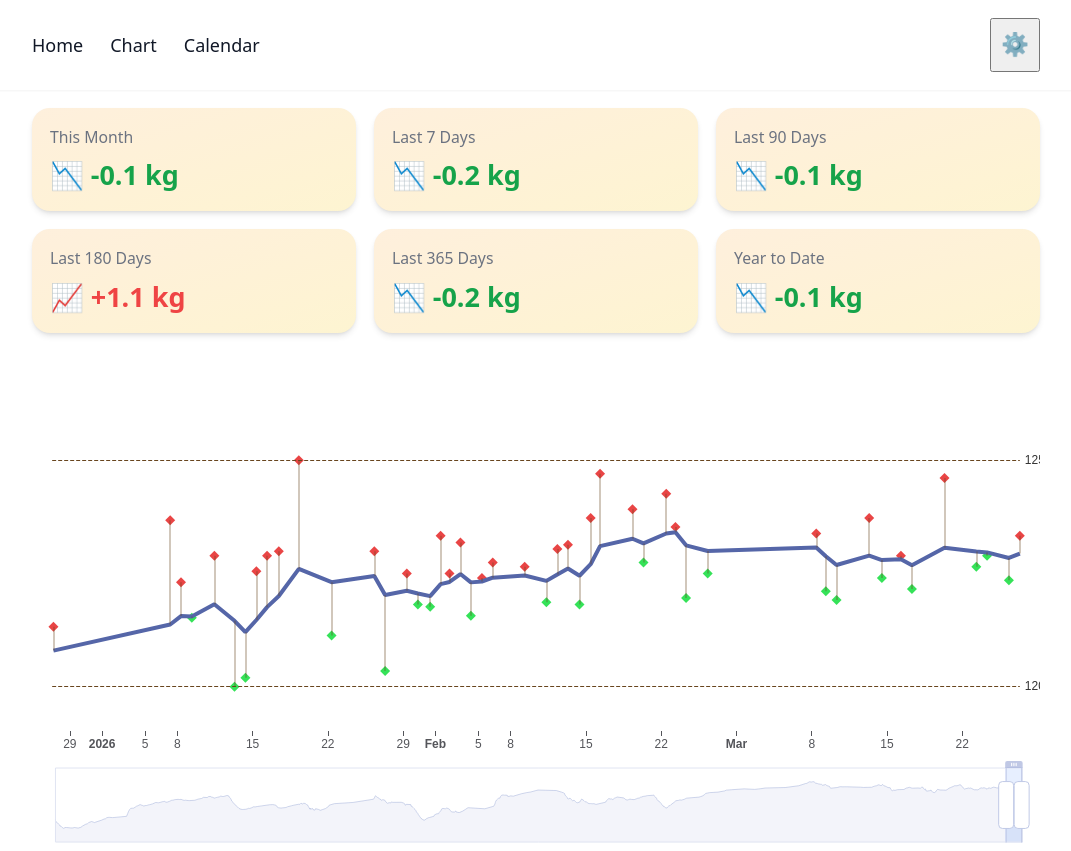
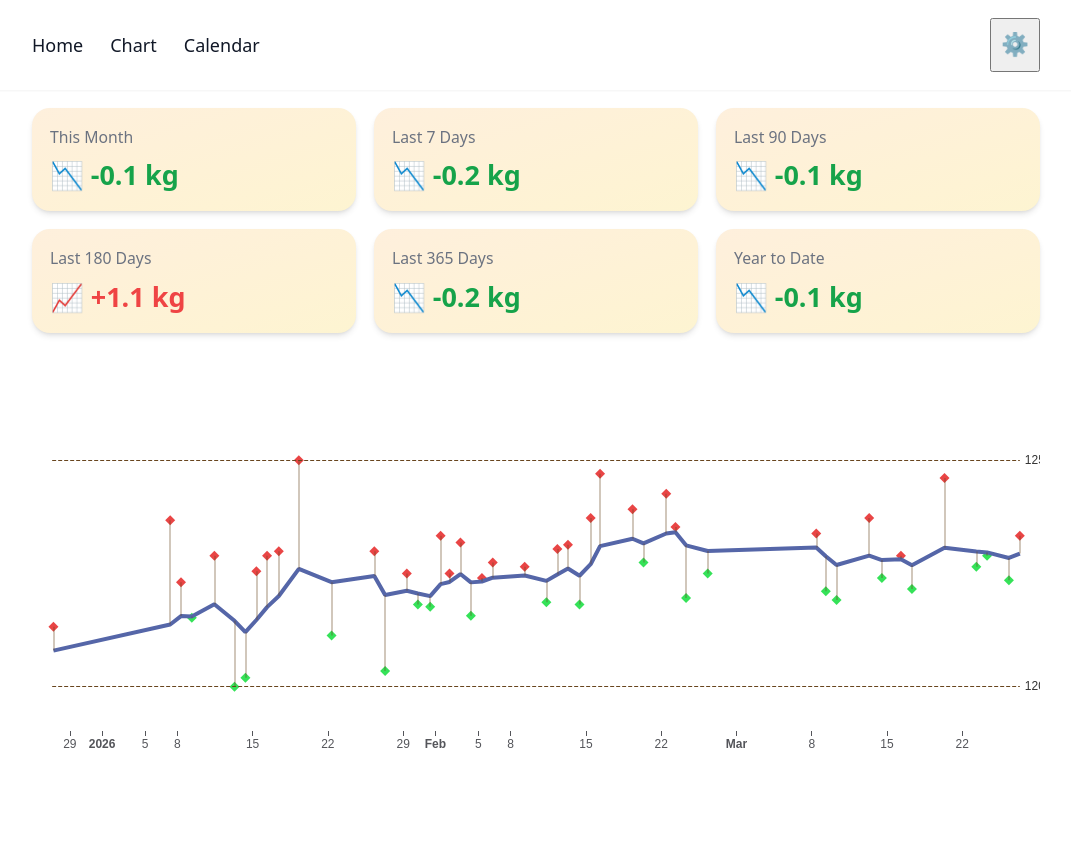
Before and after one commit to axiom/libra-weight-fetcher, an Astro site: page / in a window 1280 px wide. Shown: the whole page, without its empty margins (104-1175 px from the left). Built offline with nearby package versions, Linux system fonts and the light colour scheme; Astro itself is replaced by a stand-in of ours.

Commit message:
Hide data zoom on home page

```diff
--- a/src/components/Chart.tsx
+++ b/src/components/Chart.tsx
@@ -54,6 +54,7 @@ const buildChartOptions = (
   endDate: string | null,
   dataDays: number,
   darkMode: boolean,
+  hideDataZoom: boolean,
 ) => {
   const chartData: [string, number, number][] = data.map((d) => [
     d[0],
@@ -139,6 +140,7 @@ const buildChartOptions = (
     dataZoom: [
       {
         type: "slider",
+        show: !hideDataZoom,
         start: Math.max(0, Math.min(100, startPercent)),
         end: Math.max(0, Math.min(100, endPercent)),
         height: 75,
@@ -219,7 +221,11 @@ const buildChartOptions = (
   };
 };
 
-export default function Chart() {
+type Props = {
+  hideDataZoom?: boolean;
+};
+
+export default function Chart(props: Props) {
   let chartContainer: HTMLDivElement | undefined;
   let chart: echarts.ECharts | undefined;
 
@@ -247,6 +253,7 @@ export default function Chart() {
       currentSettings.endDate,
       currentSettings.dataDays,
       darkMode,
+      props.hideDataZoom ?? false,
     );
     chart.setOption(option);
 
@@ -258,6 +265,7 @@ export default function Chart() {
       );
     }
 
+    if (!props.hideDataZoom) {
       chart.on("datazoom", (params: unknown) => {
         const p = params as
           | {
@@ -291,6 +299,7 @@ export default function Chart() {
         );
         updateSettings({ endDate, dataDays });
       });
+    }
   });
 
   createEffect(() => {
@@ -308,6 +317,7 @@ export default function Chart() {
       currentSettings.endDate,
       currentSettings.dataDays,
       darkMode,
+      props.hideDataZoom ?? false,
     );
     chart.setOption(option);
 
--- a/src/pages/index.astro
+++ b/src/pages/index.astro
@@ -15,7 +15,7 @@ import Layout from "../layouts/Layout.astro";
       <WeightChange days={Math.floor((new Date() - new Date(new Date().getFullYear(), 0, 0)) / 86400000)} label="Year to Date" client:load />
     </div>
     <div class="h-[500px]">
-      <Chart client:only="solid-js" />
+      <Chart client:only="solid-js" hideDataZoom={true} />
     </div>
   </div>
 </Layout>
```
Lines whose indentation alone changed are shown as unchanged.
